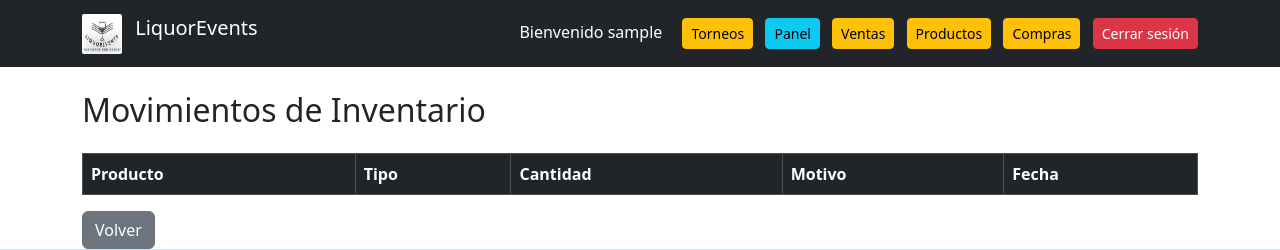
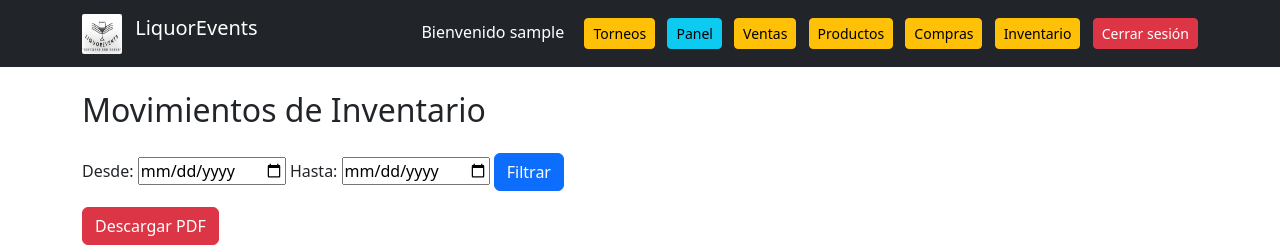
Before and after one commit to Nataly2802/LiquorEventsDjango, a Django app: page /movimientos/ in a window 1280 px wide. Shown: the top 250 px of the page. Run offline with Django 5.2, Linux system fonts and the light colour scheme; the visitor is signed in with stand-in values (Sample User, id 1); data that the repository does not hold is empty.

Commit message:
Reportes PDF de Inventario

```diff
--- a/inventario/templates/inventario/movimientos.html
+++ b/inventario/templates/inventario/movimientos.html
@@ -2,7 +2,18 @@
 {% block contenido %}
 
 <h2 class="mb-4">Movimientos de Inventario</h2>
+<form method="get" class="mb-3">
+    <label>Desde:</label>
+    <input type="date" name="inicio">
 
+    <label>Hasta:</label>
+    <input type="date" name="fin">
+
+    <button type="submit" class="btn btn-primary">Filtrar</button>
+</form>
+
+<a href="{% url 'reporte_movimientos_pdf' %}?inicio={{ request.GET.inicio|default:'' }}&fin={{ request.GET.fin|default:'' }}" class="btn btn-danger mb-3">
+Descargar PDF</a>
 <table class="table table-bordered table-striped">
     <thead class="table-dark">
         <tr>
--- a/inventario/urls.py
+++ b/inventario/urls.py
@@ -17,4 +17,5 @@ urlpatterns = [
     path('compras/', views.registrar_compra, name='registrar_compra'),
     path('compras/lista/', views.lista_compras, name='lista_compras'),
     path('movimientos/', views.movimientos_inventario, name='movimientos_inventario'),
+    path('movimientos/pdf/', views.reporte_movimientos_pdf, name='reporte_movimientos_pdf'),
 ]
--- a/inventario/views.py
+++ b/inventario/views.py
@@ -581,8 +581,79 @@ def lista_compras(request):
 
 @login_required
 def movimientos_inventario(request):
+
     movimientos = MovimientoInventario.objects.all().order_by('-fecha')
+
+    inicio = request.GET.get('inicio')
+    fin = request.GET.get('fin')
+
+    if inicio:
+        movimientos = movimientos.filter(fecha__date__gte=inicio)
+
+    if fin:
+        movimientos = movimientos.filter(fecha__date__lte=fin)
 
     return render(request, 'inventario/movimientos.html', {
         'movimientos': movimientos
     })
+
+@login_required
+def reporte_movimientos_pdf(request):
+
+    movimientos = MovimientoInventario.objects.all().order_by('-fecha')
+
+    fecha_inicio = request.GET.get('inicio')
+    fecha_fin = request.GET.get('fin')
+
+    if fecha_inicio:
+        movimientos = movimientos.filter(fecha__date__gte=fecha_inicio)
+
+    if fecha_fin:
+        movimientos = movimientos.filter(fecha__date__lte=fecha_fin)
+
+    response = HttpResponse(content_type='application/pdf')
+    response['Content-Disposition'] = 'attachment; filename=reporte_movimientos.pdf'
+
+    doc = SimpleDocTemplate(response, pagesize=letter)
+    elements = []
+    styles = getSampleStyleSheet()
+
+    elements.append(Paragraph("REPORTE DE INVENTARIO", styles['Title']))
+    elements.append(Spacer(1, 10))
+
+    data = [["Producto", "Tipo", "Cantidad", "Motivo", "Fecha"]]
+
+    entradas = 0
+    salidas = 0
+
+    for m in movimientos:
+        data.append([
+            m.producto.nombre,
+            m.tipo,
+            m.cantidad,
+            m.motivo,
+            str(m.fecha)
+        ])
+
+        if m.tipo == "Entrada":
+            entradas += m.cantidad
+        else:
+            salidas += m.cantidad
+
+    table = Table(data)
+
+    table.setStyle(TableStyle([
+        ('BACKGROUND', (0,0), (-1,0), colors.black),
+        ('TEXTCOLOR', (0,0), (-1,0), colors.white),
+        ('GRID', (0,0), (-1,-1), 1, colors.grey),
+    ]))
+
+    elements.append(table)
+    elements.append(Spacer(1, 15))
+
+    elements.append(Paragraph(f"Total Entradas: {entradas}", styles['Normal']))
+    elements.append(Paragraph(f"Total Salidas: {salidas}", styles['Normal']))
+
+    doc.build(elements)
+
+    return response
--- a/torneos/templates/base/base.html
+++ b/torneos/templates/base/base.html
@@ -64,7 +64,9 @@
                         <a class="btn btn-info btn-sm me-2" href="/dashboard/">Panel</a>
                         <a class="btn btn-warning btn-sm me-2" href="/ventas/">Ventas</a>
                         <a class="btn btn-warning btn-sm me-2" href="/productos/">Productos</a>
-                        <a class="btn btn-warning btn-sm me-2" href="/compras/">Compras</a>
+                        <a class="btn btn-warning btn-sm me-2" href="/compras/lista">Compras</a>
+                        <a class="btn btn-warning btn-sm me-2" href="/movimientos/">Inventario</a>
+
                     {% endif %}
 
                     <form action="/logout/" method="POST" style="display:inline;">
```
